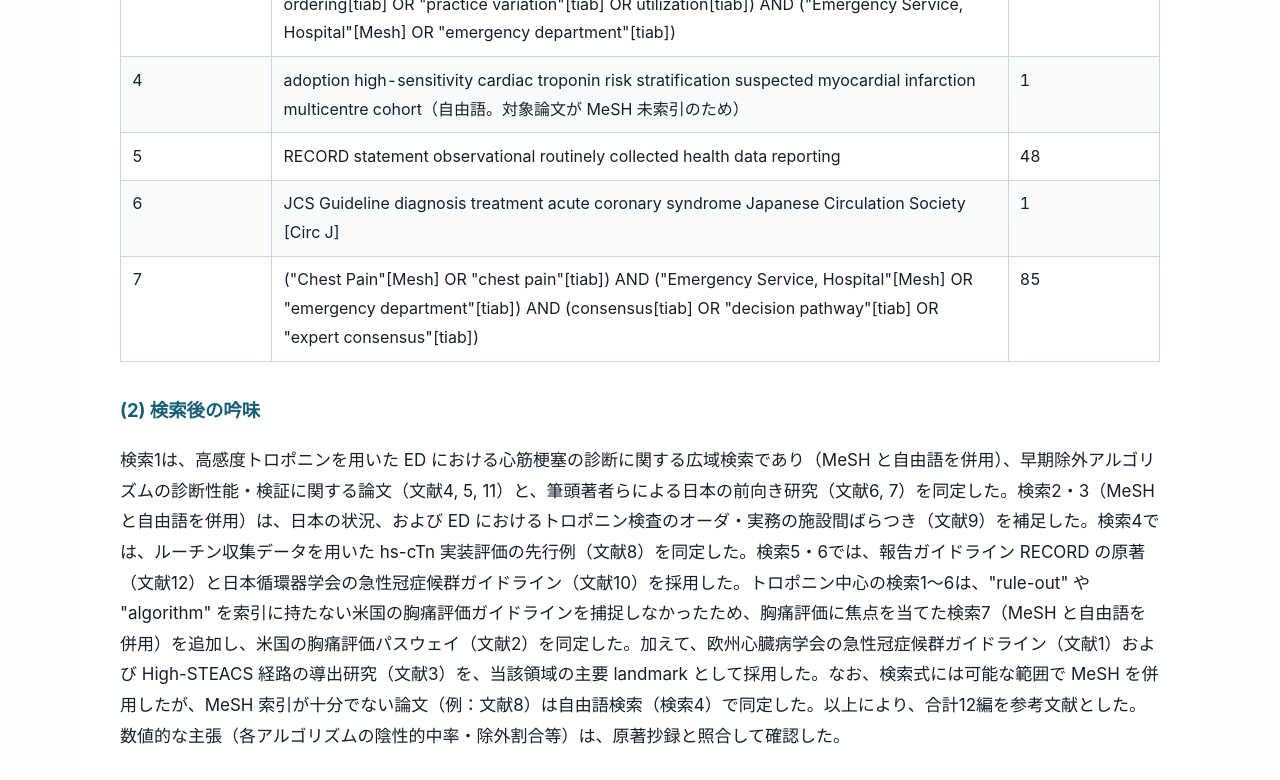
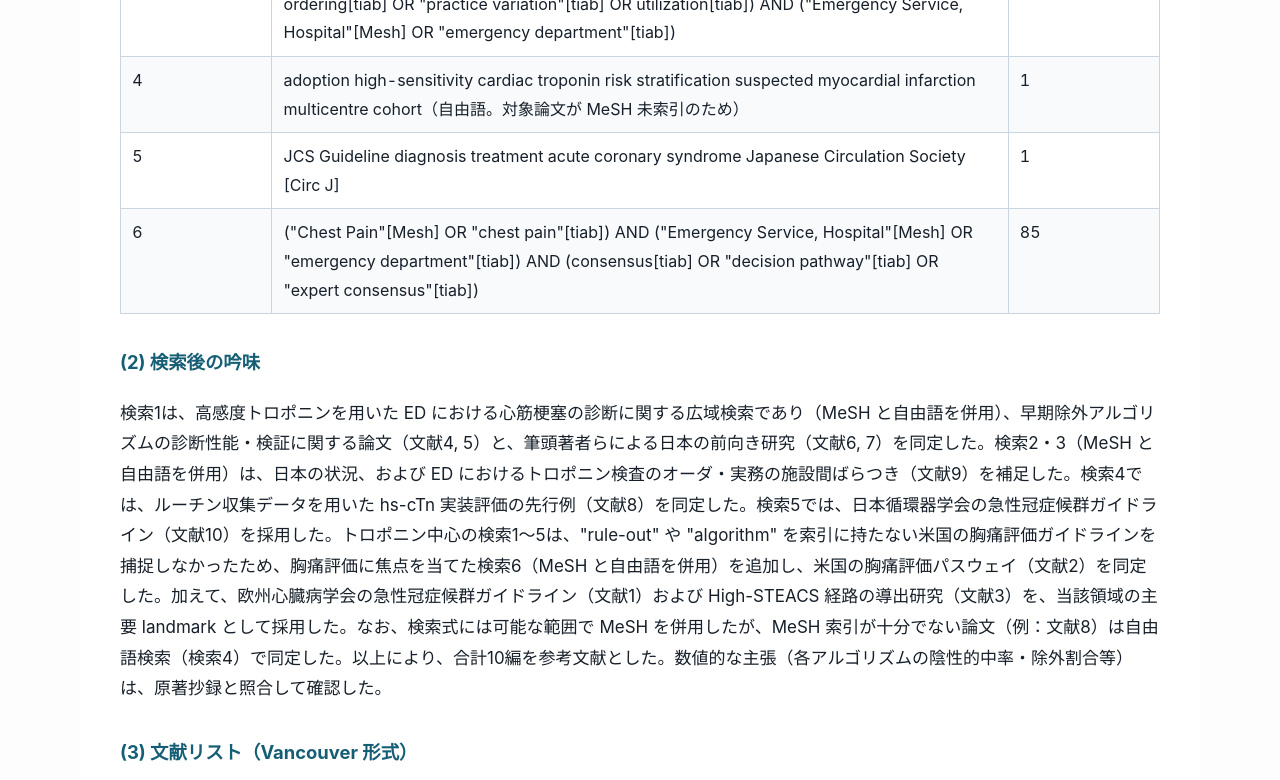
Before and after one commit to tama0214a/trop-study-protocol, a plain HTML site: page Protocol/研究計画書.html in a window 1280 px wide. Shown: the part 10900-11680 px from the top of the page. Drawn offline with Linux system fonts and the light colour scheme.

Commit message:
Sync protocol HTML with Markdown updates

```diff
--- a/Protocol/研究計画書.html
+++ b/Protocol/研究計画書.html
@@ -660,7 +660,7 @@ NLP 抽出で補完する。これらの限界は、本来この Research Questi
 <h2 id="６文献">６．文献</h2>
 <h3 id="1-pubmed-検索の過程">(1) PubMed 検索の過程</h3>
 <p>PubMed
-を用いて、以下の検索を2026年7月10日〜15日に実施した（検索式1〜3および検索式7は2026年7月15日に確定。sort=relevance）。件数は検索実施時点のものである。</p>
+を用いて、以下の検索を2026年7月10日〜15日に実施した（検索式1〜3および検索式6は2026年7月15日に確定。sort=relevance）。件数は検索実施時点のものである。</p>
 <table>
 <thead>
 <tr>
@@ -702,18 +702,12 @@ MeSH 未索引のため）</td>
 </tr>
 <tr>
 <td>5</td>
-<td>RECORD statement observational routinely collected health data
-reporting</td>
-<td>48</td>
-</tr>
-<tr>
-<td>6</td>
 <td>JCS Guideline diagnosis treatment acute coronary syndrome Japanese
 Circulation Society [Circ J]</td>
 <td>1</td>
 </tr>
 <tr>
-<td>7</td>
+<td>6</td>
 <td>(&quot;Chest Pain&quot;[Mesh] OR &quot;chest pain&quot;[tiab]) AND (&quot;Emergency Service,
 Hospital&quot;[Mesh] OR &quot;emergency department&quot;[tiab]) AND (consensus[tiab] OR
 &quot;decision pathway&quot;[tiab] OR &quot;expert consensus&quot;[tiab])</td>
@@ -725,19 +719,17 @@ Hospital&quot;[Mesh] OR &quot;emergency department&quot;[tiab]) AND (consensus[t
 <p>検索1は、高感度トロポニンを用いた ED
 における心筋梗塞の診断に関する広域検索であり（MeSH
 と自由語を併用）、早期除外アルゴリズムの診断性能・検証に関する論文（文献4,
-5, 11）と、筆頭著者らによる日本の前向き研究（文献6,
+5）と、筆頭著者らによる日本の前向き研究（文献6,
 7）を同定した。検索2・3（MeSH と自由語を併用）は、日本の状況、および ED
 におけるトロポニン検査のオーダ・実務の施設間ばらつき（文献9）を補足した。検索4では、ルーチン収集データを用いた
 hs-cTn
-実装評価の先行例（文献8）を同定した。検索5・6では、報告ガイドライン
-RECORD
-の原著（文献12）と日本循環器学会の急性冠症候群ガイドライン（文献10）を採用した。トロポニン中心の検索1〜6は、&quot;rule-out&quot;
+実装評価の先行例（文献8）を同定した。検索5では、日本循環器学会の急性冠症候群ガイドライン（文献10）を採用した。トロポニン中心の検索1〜5は、&quot;rule-out&quot;
 や &quot;algorithm&quot;
-を索引に持たない米国の胸痛評価ガイドラインを捕捉しなかったため、胸痛評価に焦点を当てた検索7（MeSH
+を索引に持たない米国の胸痛評価ガイドラインを捕捉しなかったため、胸痛評価に焦点を当てた検索6（MeSH
 と自由語を併用）を追加し、米国の胸痛評価パスウェイ（文献2）を同定した。加えて、欧州心臓病学会の急性冠症候群ガイドライン（文献1）および
 High-STEACS 経路の導出研究（文献3）を、当該領域の主要 landmark
 として採用した。なお、検索式には可能な範囲で MeSH を併用したが、MeSH
-索引が十分でない論文（例：文献8）は自由語検索（検索4）で同定した。以上により、合計12編を参考文献とした。数値的な主張（各アルゴリズムの陰性的中率・除外割合等）は、原著抄録と照合して確認した。</p>
+索引が十分でない論文（例：文献8）は自由語検索（検索4）で同定した。以上により、合計10編を参考文献とした。数値的な主張（各アルゴリズムの陰性的中率・除外割合等）は、原著抄録と照合して確認した。</p>
 <h3 id="3-文献リストvancouver-形式">(3) 文献リスト（Vancouver
 形式）</h3>
 <ol type="1">
@@ -774,12 +766,6 @@ Troponin Ordering Within the Veterans Health Administration. Med Care.
 <li>Kimura K, Kimura T, Ishihara M, et al. JCS 2018 Guideline on
 Diagnosis and Treatment of Acute Coronary Syndrome. Circ J.
 2019;83(5):1085-1196. <a href="https://doi.org/10.1253/circj.CJ-19-0133">DOI</a></li>
-<li>Chapman AR, Hesse K, Andrews J, et al. High-Sensitivity Cardiac
-Troponin I and Clinical Risk Scores in Patients With Suspected Acute
-Coronary Syndrome. Circulation. 2018;138(16):1654-1665. <a href="https://doi.org/10.1161/CIRCULATIONAHA.118.036426">DOI</a></li>
-<li>Benchimol EI, Smeeth L, Guttmann A, et al. The REporting of studies
-Conducted using Observational Routinely-collected health Data (RECORD)
-Statement. PLoS Med. 2015;12(10):e1001885. <a href="https://doi.org/10.1371/journal.pmed.1001885">DOI</a></li>
 </ol>
 <blockquote>
 <p>出典：本文献リストの書誌情報は PubMed（NCBI
```
Also changed, not shown: 1 other file.
